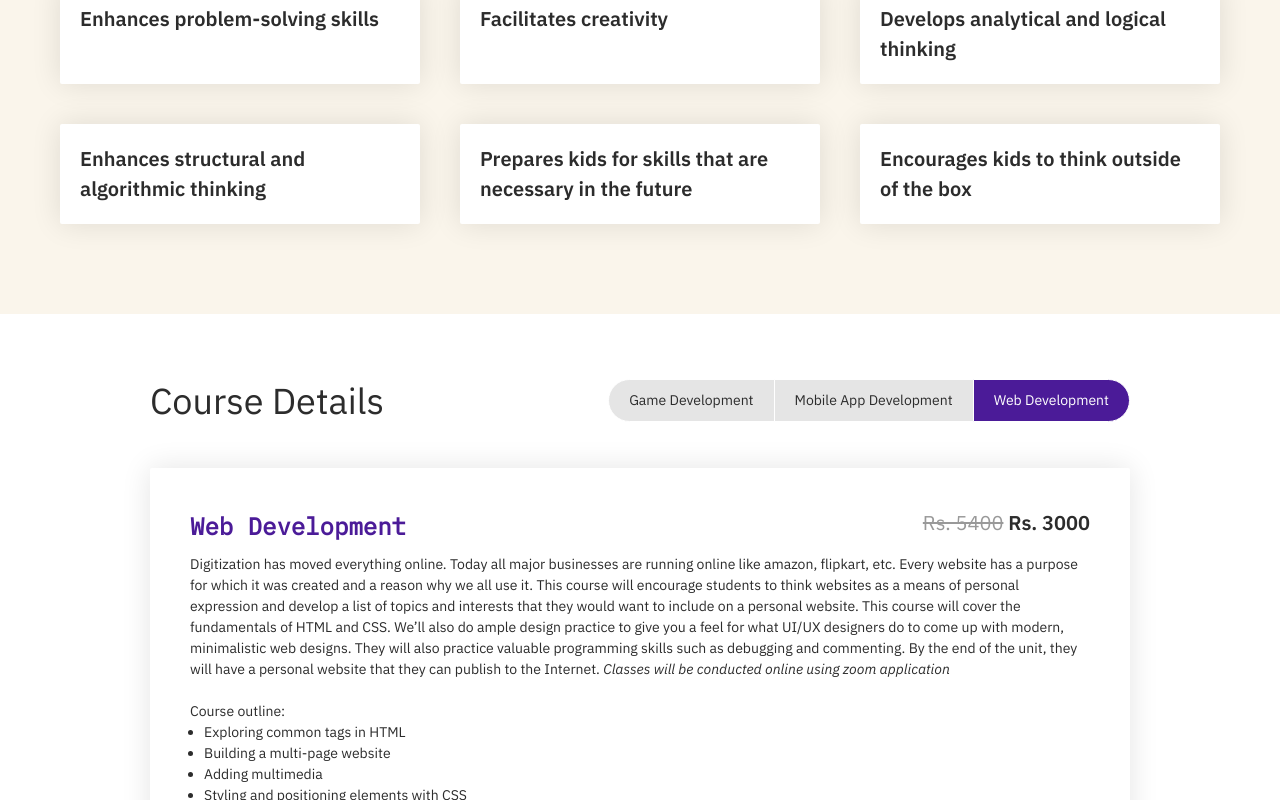
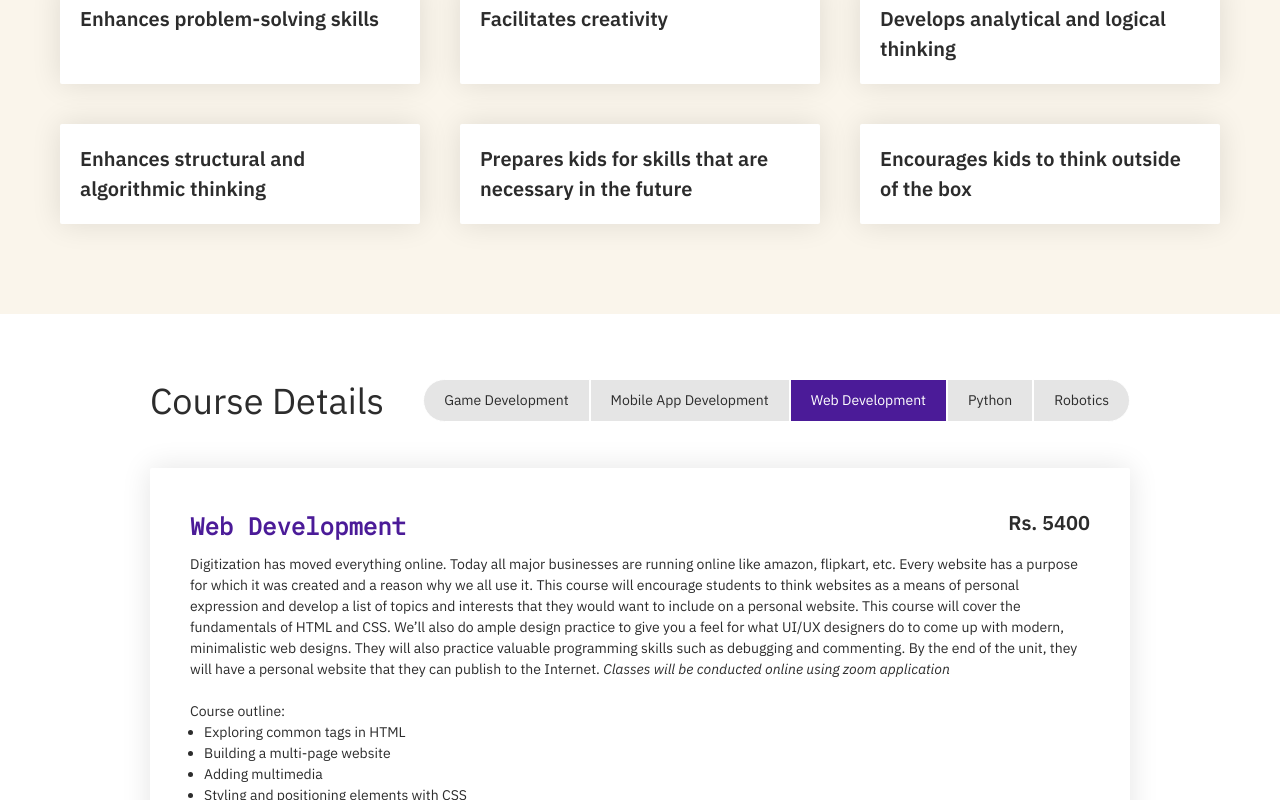
Before and after one commit to mustafasaifee42/CodifyHub, a React (Create React App) app: page / in a window 1280 px wide. Both pictures are taken after a click on the element "Web Development". Shown: the part 881-1681 px from the top of the page. Built offline with nearby package versions, Linux system fonts and the light colour scheme.

Commit message:
Correction in Course Fee

```diff
--- a/src/Courses.js
+++ b/src/Courses.js
@@ -110,7 +110,7 @@ function App() {
             </NavButtons>
             <NavButtons
               selected={courseNo === 2 ? true : false}
-              borderWidth={"1px 0px 1px 0px"}
+              borderWidth={"1px"}
               borderRadius={"0 0 0 0"}
               onClick={() => {
                 setCourseNo(2);
@@ -121,12 +121,32 @@ function App() {
             <NavButtons
               selected={courseNo === 3 ? true : false}
               borderWidth={"1px"}
-              borderRadius={"0 30px 30px 0"}
+              borderRadius={"0 0 0 0"}
               onClick={() => {
                 setCourseNo(3);
               }}
             >
               Web Development
+            </NavButtons>
+            <NavButtons
+              selected={courseNo === 4 ? true : false}
+              borderWidth={"1px"}
+              borderRadius={"0 0 0 0"}
+              onClick={() => {
+                setCourseNo(4);
+              }}
+            >
+              Python
+            </NavButtons>
+            <NavButtons
+              selected={courseNo === 5 ? true : false}
+              borderWidth={"1px"}
+              borderRadius={"0 30px 30px 0"}
+              onClick={() => {
+                setCourseNo(5);
+              }}
+            >
+              Robotics
             </NavButtons>
           </NavButtonsContainer>
         </HeaderDiv>
@@ -163,16 +183,14 @@ function App() {
             <SubNote>
               Recommended age: <Bold>11+</Bold> • Number of classes:{" "}
               <Bold>15</Bold> • Batch Size: <Bold>6</Bold> • Dates:{" "}
-              <Bold>Starting on 18th August 2020</Bold>
+              <Bold>Starting on 1st September 2020</Bold>
             </SubNote>
           </Container>
         ) : courseNo === 2 ? (
           <Container>
             <TitleDiv>
               <H1>Mobile App Development</H1>
-              <PriceDiv>
-                <StrikeThrough>Rs. 5400</StrikeThrough> {"  "}Rs. 3000
-              </PriceDiv>
+              <PriceDiv>Rs. 5400</PriceDiv>
             </TitleDiv>
             <Italics>
               Perfect match for middle school students. Doesn’t require any
@@ -220,16 +238,14 @@ function App() {
             <SubNote>
               Recommended age: <Bold>13+</Bold> • Number of classes:{" "}
               <Bold>18</Bold> • Batch Size: <Bold>6</Bold> • Dates:{" "}
-              <Bold>Starting on 1st October 2020</Bold>
+              <Bold>Starting on 15th September 2020</Bold>
             </SubNote>
           </Container>
-        ) : (
+        ) : courseNo === 3 ? (
           <Container>
             <TitleDiv>
               <H1>Web Development</H1>
-              <PriceDiv>
-                <StrikeThrough>Rs. 5400</StrikeThrough> {"  "}Rs. 3000
-              </PriceDiv>
+              <PriceDiv>Rs. 5400</PriceDiv>
             </TitleDiv>
             Digitization has moved everything online. Today all major businesses
             are running online like amazon, flipkart, etc. Every website has a
@@ -262,7 +278,12 @@ function App() {
               <Bold>Starting on 15th September 2020</Bold>
             </SubNote>
           </Container>
-        )}
+        )  : (
+          <Container>
+            <TitleDiv>
+              <H1>Launching soon</H1>
+            </TitleDiv>
+            </Container>)}
       </Div>
     </>
   );
```
